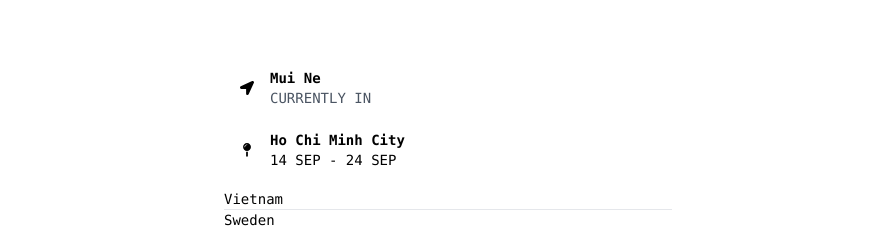
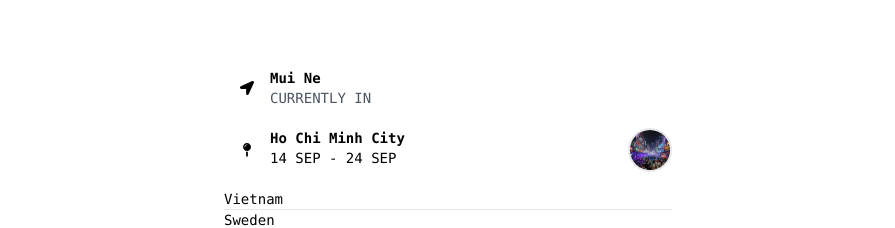
Before and after one commit to liamcco/asienliam, a Next.js app: page /resan in a window 1280 px wide. Shown: the part 175-403 px from the top of the page, without its empty margins (192-1087 px from the left). Built offline with nearby package versions, Linux system fonts and the light colour scheme.

Commit message:
added photos to travel page

```diff
--- a/app/resan/Location.tsx
+++ b/app/resan/Location.tsx
@@ -1,8 +1,10 @@
 import { FaLocationArrow, FaMapPin } from "react-icons/fa";
+import Image from "next/image";
 
 interface Props {
   city: string;
   duration: string;
+  image?: string;
 }
 
 export default function Location(props: Props) {
@@ -13,9 +15,21 @@ export default function Location(props: Props) {
       <div className="p-4">
         {props.duration ? <FaMapPin /> : <FaLocationArrow />}
       </div>
-      <div>
-        <h1 className="font-bold">{props.city}</h1>
-        {props.duration == "" ? current : <p>{props.duration}</p>}
+      <div className="w-full flex justify-between">
+        <div>
+          <h1 className="font-bold">{props.city}</h1>
+          {props.duration == "" ? current : <p>{props.duration}</p>}
+        </div>
+        {props.image && (
+          <div className="rounded-full overflow-hidden border-2">
+            <Image
+              src={"/assets/photos/" + props.image}
+              alt={"Photo from city"}
+              width={40}
+              height={40}
+            />
+          </div>
+        )}
       </div>
     </div>
   );
--- a/app/resan/page.tsx
+++ b/app/resan/page.tsx
@@ -4,7 +4,14 @@ import { addBorderChanges } from "./itinerary";
 
 export default function Page() {
   const initialItinerary = trip.map((item, index) => {
-    return <Location city={item.city} duration={item.duration} key={index} />;
+    return (
+      <Location
+        city={item.city}
+        duration={item.duration}
+        key={index}
+        image={item.image}
+      />
+    );
   });
 
   let itinerary = addBorderChanges(trip, initialItinerary);
--- a/app/resan/trip.json
+++ b/app/resan/trip.json
@@ -7,7 +7,8 @@
     {
         "city": "Ho Chi Minh City",
         "country": "Vietnam",
-        "duration": "14 SEP - 24 SEP"
+        "duration": "14 SEP - 24 SEP",
+        "image": "saigon.jpg"
     },
     {
         "city": "Göteborg",
```
Also changed, not shown: public/assets/photos/saigon.jpg (added).
